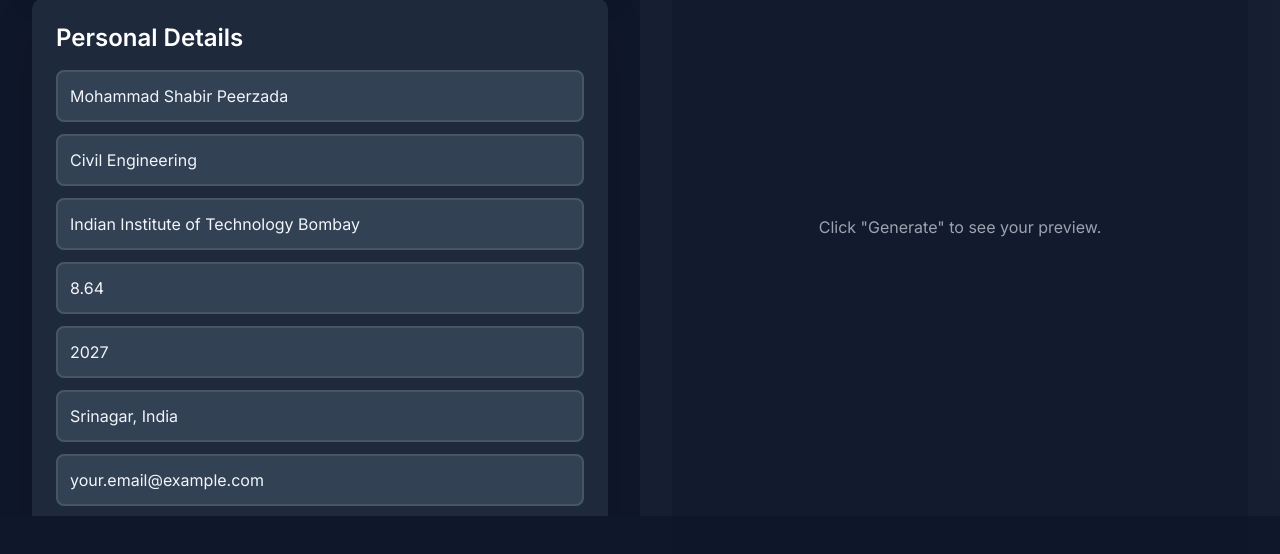
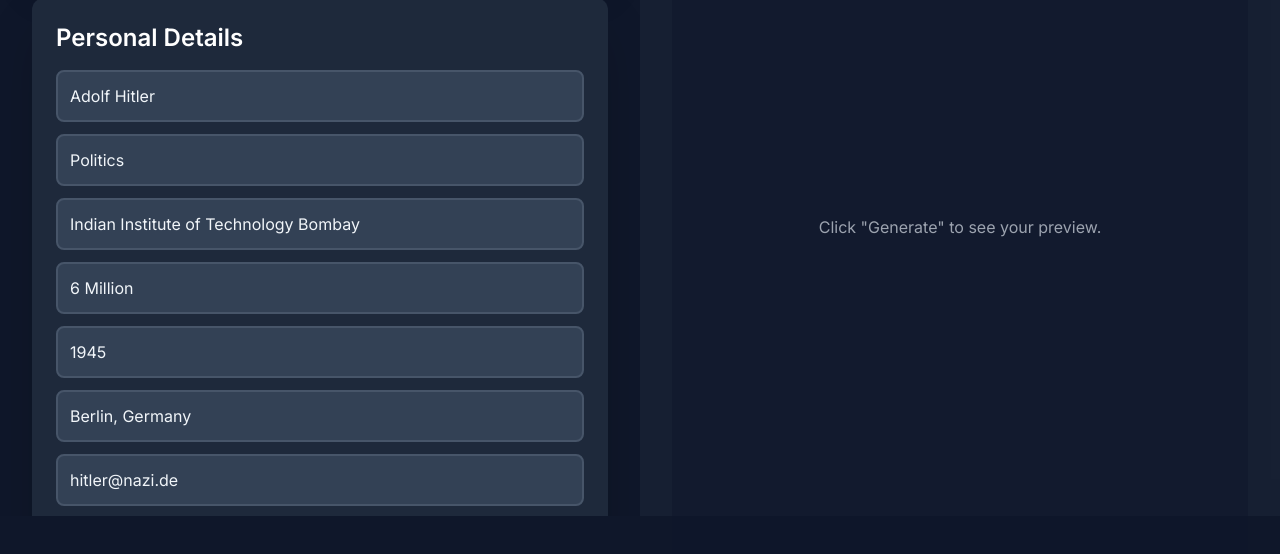
Before and after one commit to GradPipeOrg/resume-generator, a React (Vite) app in the folder frontend/: page / in a window 1280 px wide. Shown: the part 284-838 px from the top of the page. Built offline with nearby package versions, Linux system fonts and the light colour scheme; no server answers.

Commit message:
Adolf Hitler

```diff
--- a/frontend/src/App.jsx
+++ b/frontend/src/App.jsx
@@ -29,23 +29,23 @@
 
 const initialData = {
   personalDetails: {
-    name: "Mohammad Shabir Peerzada",
-    branch: "Civil Engineering",
+    name: "Adolf Hitler",
+    branch: "Politics",
     institution: "Indian Institute of Technology Bombay",
-    email: "your.email@example.com",
-    phone: "+91 12345 67890",
-    linkedin_url: "https://www.linkedin.com/in/yourprofile",
-    github_url: "https://github.com/yourprofile",
-    location: "Srinagar, India",
-    cpi: "8.64",
-    grad_year: "2027",
-    roll_no: "23B0717",
-    dob: "26/05/2004",
+    email: "hitler@nazi.de",
+    phone: "+49 12345 67890",
+    linkedin_url: "https://www.linkedin.com/in/adolf-hitler-1900",
+    github_url: "https://github.com/adolf-hitler-1900",
+    location: "Berlin, Germany",
+    cpi: "6 Million",
+    grad_year: "1945",
+    roll_no: "4567890",
+    dob: "20/04/1900",
     gender: "Male"
   },
   scholasticAchievements: [
-    { text: "Among the top 2.15 percentile in JEE Advanced examination out of 0.18 million candidates all over India[2023]" },
-    { text: "Secured 99.05 percentile in JEE Main 2023 examination out of 1.1 million eligible candidates all over India[2023]" }
+    { text: "Won the 1933 election for the Chancellor of Germany" },
+    { text: "Won the 1936 election for the Chancellor of Germany" }
   ],
   professionalExperience: [],
   keyProjects: [],
```
